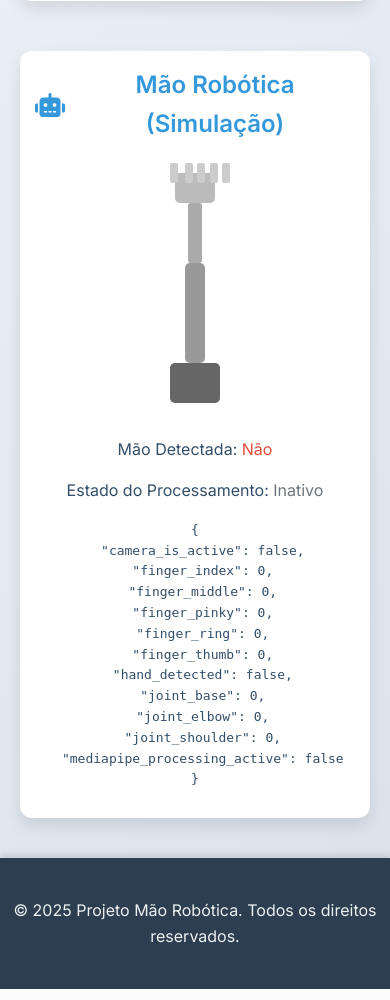
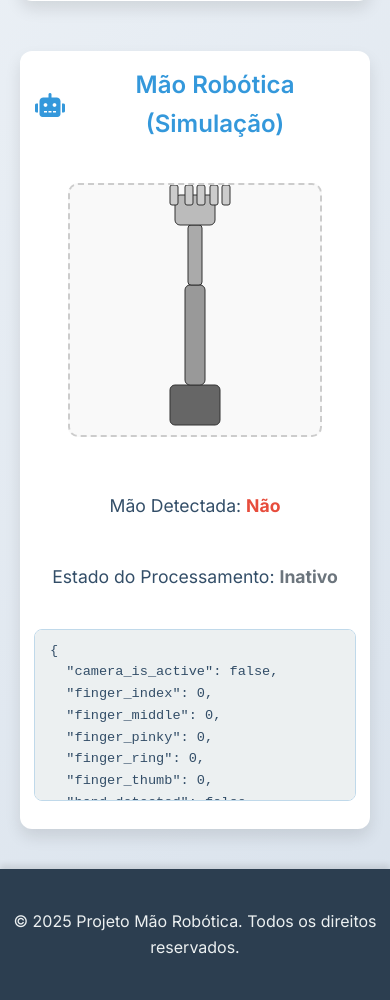
Before and after one commit to CalebeGomes740/MaoRobotica-Joken_Campus-Party, a Flask app: page / in a window 390 px wide. Shown: the part 555-1555 px from the top of the page. Run offline with Flask 3, Linux system fonts and the light colour scheme.

Commit message:
Update style.css

```diff
--- a/static/css/style.css
+++ b/static/css/style.css
@@ -162,146 +162,71 @@ h2 {
     background-color: #27ae60;
 }
 
-.button.info {
-    background-color: #6c757d; /* Cinza para botões de informação/reset */
-    color: white;
-}
-.button.info:hover {
-    background-color: #5a6268;
-}
-
-
-/* Estilos para a seção do Jokenpo */
-.jokenpo-game-section {
-    /* Não precisa de estilos específicos de SVG aqui, pois o placar é HTML puro */
-}
-
-.scoreboard {
+/* Estilos para a simulação da mão robótica SVG */
+#robot-arm-display {
+    width: 100%;
+    max-width: 250px; /* Tamanho fixo para o SVG */
+    height: 250px;
+    margin: 20px auto;
     display: flex;
     justify-content: center;
     align-items: center;
-    gap: 20px;
-    margin: 20px 0;
-    font-size: 2rem;
-    font-weight: 700;
-    color: #2c3e50;
-    background-color: #ecf0f1;
-    padding: 15px 30px;
+    border: 2px dashed #ccc;
     border-radius: 10px;
-    box-shadow: inset 0 0 8px rgba(0, 0, 0, 0.1);
+    background-color: #f9f9f9;
 }
 
-.score {
-    text-align: center;
+#robot-arm-svg {
+    transform-origin: 125px 240px; /* Ponto de origem da base no SVG */
+    /* Transições para animação suave das partes da mão */
+    transition: transform 0.1s ease-out;
 }
 
-.score span {
-    font-size: 3rem;
-    color: #3498db;
+/* Estilos básicos para as partes da mão robótica dentro do SVG */
+.arm-part {
+    stroke: #333;
+    stroke-width: 1;
 }
 
-.separator {
-    font-size: 3rem;
-    color: #95a5a6;
+.finger {
+    stroke: #333;
+    stroke-width: 1;
+    transition: transform 0.1s ease-out; /* Animação suave para os dedos */
 }
 
-.round-info {
-    margin-bottom: 20px;
+.robot-arm-controls {
+    margin-top: 20px;
+    display: flex;
+    flex-direction: column; /* Botões um abaixo do outro */
+    gap: 10px;
+    width: 100%;
+    align-items: center;
+}
+
+.robot-arm-controls p {
+    margin-top: 15px;
     font-size: 1.1rem;
     font-weight: 500;
 }
 
-.round-info span {
+.robot-arm-controls p span {
     font-weight: 700;
     color: #2980b9;
 }
 
-.current-gestures {
-    display: flex;
-    justify-content: space-around;
-    width: 100%;
-    margin-bottom: 20px;
-    flex-wrap: wrap;
-    gap: 15px;
-}
-
-.player-gesture, .ai-gesture {
-    flex: 1;
-    min-width: 120px;
-    background-color: #f8f9fa;
-    border: 1px solid #dee2e6;
-    border-radius: 8px;
-    padding: 10px;
-    box-shadow: 0 2px 4px rgba(0, 0, 0, 0.05);
-}
-
-.current-gestures p {
-    margin-bottom: 5px;
-    font-weight: 600;
-}
-
-.gesture-icon {
-    font-size: 3rem;
-    color: #7f8c8d;
-    margin-top: 10px;
-}
-
-.result-message {
-    margin-bottom: 20px;
-    font-size: 1.5rem;
-    font-weight: 700;
-    color: #2c3e50;
-}
-
-/* Cores para o resultado */
-.result-message.won p { color: #2ecc71; }
-.result-message.lost p { color: #e74c3c; }
-.result-message.draw p { color: #f39c12; }
-
-
-.jokenpo-controls {
-    display: flex;
-    gap: 15px;
-    flex-wrap: wrap;
-    justify-content: center;
-    margin-top: 10px;
-}
-
-.debug-info {
-    margin-top: 25px;
-    width: 100%;
-    font-size: 0.9rem;
-    text-align: left;
+#robot-arm-json-display {
     background-color: #ecf0f1;
     border: 1px solid #c0d9ea;
     border-radius: 8px;
     padding: 10px 15px;
-    box-shadow: inset 0 0 5px rgba(0, 0, 0, 0.05);
-}
-
-.debug-info p {
-    margin: 0 0 5px 0;
-    font-weight: 600;
-}
-
-.debug-info span {
-    font-weight: 400;
-    color: #34495e;
-}
-
-#jokenpo-json-display {
-    background-color: #ecf0f1;
-    border: none;
-    border-radius: 0;
-    padding: 0;
-    margin-top: 5px;
+    margin-top: 10px;
     font-family: 'Courier New', Courier, monospace;
-    font-size: 0.8rem;
+    font-size: 0.85rem;
     white-space: pre-wrap;
     word-break: break-all;
-    max-height: 120px;
+    max-height: 150px;
     overflow-y: auto;
-    width: 100%;
+    width: calc(100% - 30px);
     text-align: left;
 }
 
@@ -330,18 +255,13 @@ footer {
         min-width: 90%;
     }
 
-    .controls, .jokenpo-controls {
+    .controls, .robot-arm-controls { /* Atualizado aqui */
         flex-direction: column;
         gap: 10px;
     }
 
     .button {
         width: 100%;
-    }
-
-    .current-gestures {
-        flex-direction: column;
-        gap: 10px;
     }
 }
 
@@ -357,19 +277,4 @@ footer {
     h2 {
         font-size: 1.5rem;
     }
-
-    .scoreboard {
-        font-size: 1.5rem;
-        gap: 10px;
-        padding: 10px 20px;
-    }
-    .score span {
-        font-size: 2.5rem;
-    }
-    .separator {
-        font-size: 2.5rem;
-    }
-    .result-message {
-        font-size: 1.2rem;
-    }
 }
```
